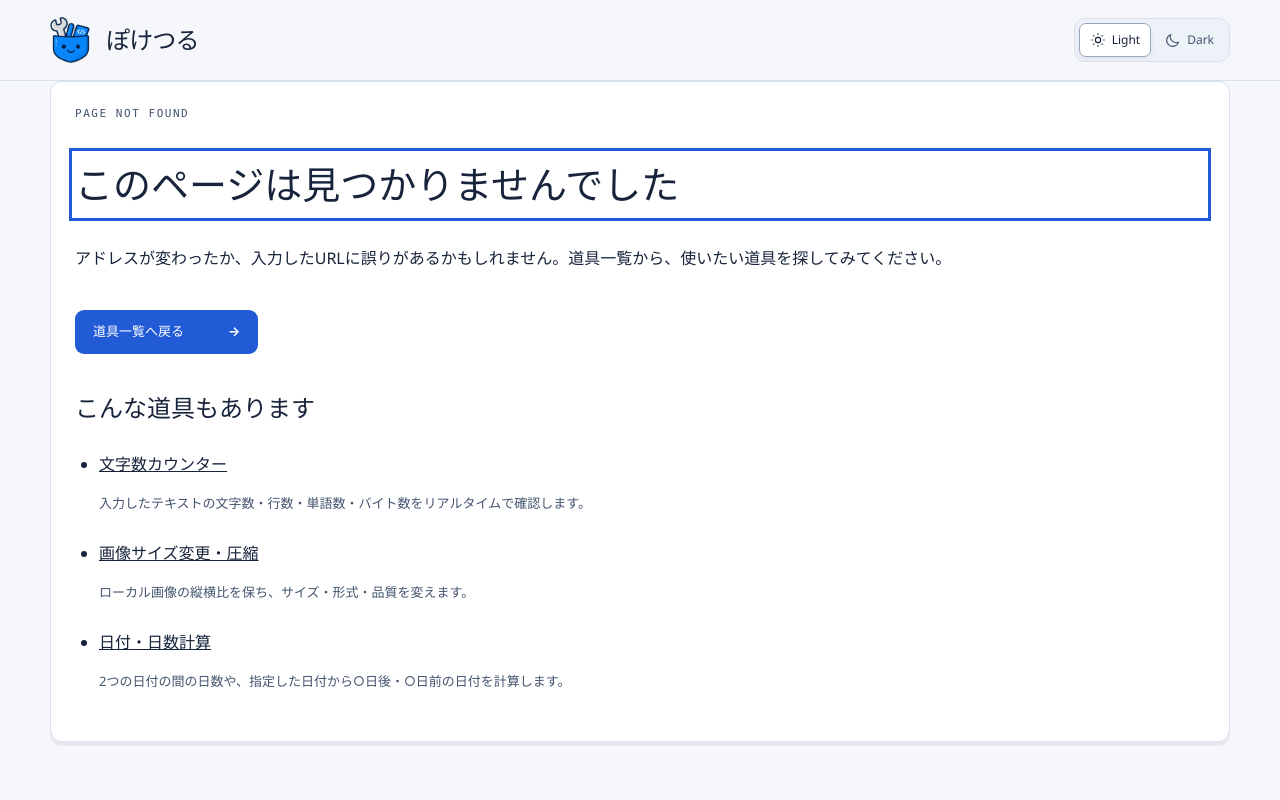
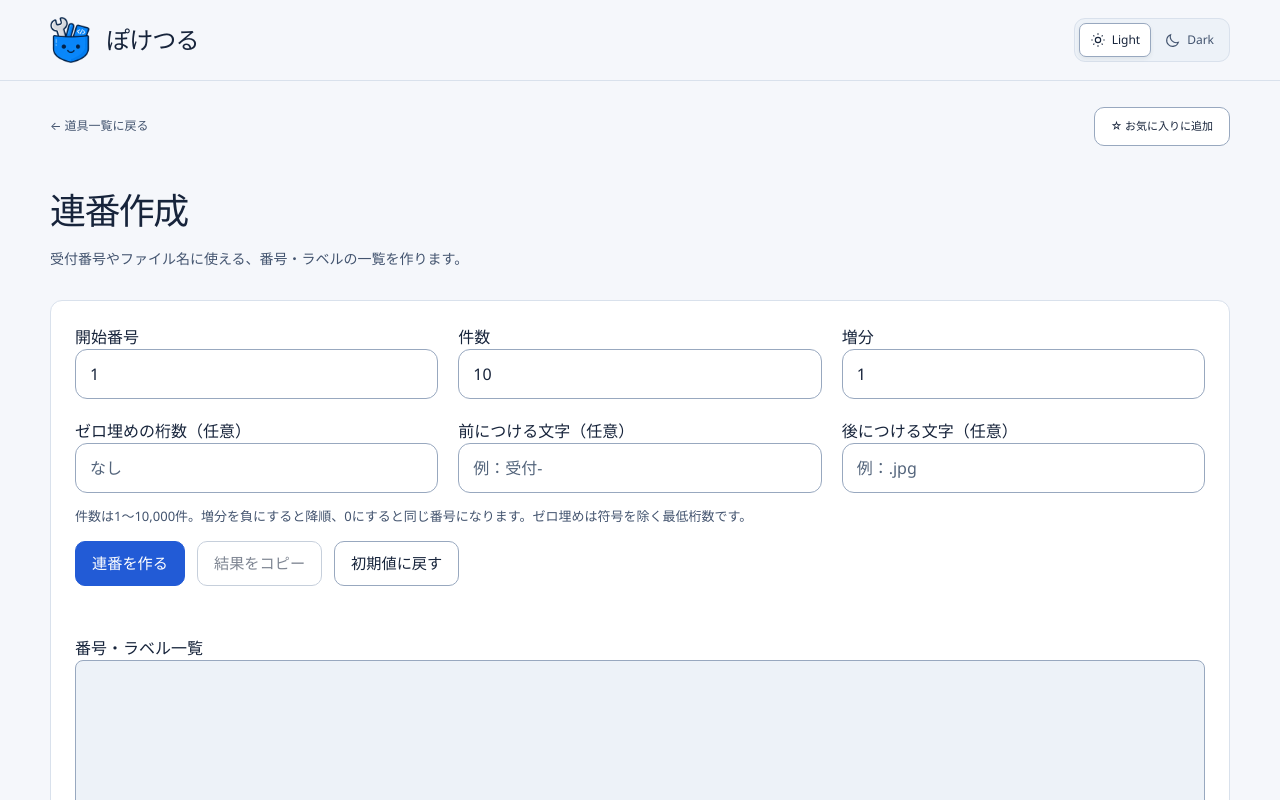
Before and after one commit to marcelows729/web-toolbox, a React (Vite) app: page /tools/sequence-generator in a window 1280 px wide. Shown: the top 800 px of the page. Built offline with nearby package versions, Linux system fonts and the light colour scheme.

Commit message:
受付番号やファイル名の連番作成を追加

```diff
--- a/src/App.tsx
+++ b/src/App.tsx
@@ -40,6 +40,7 @@ const TextFormatter = lazy(() => import('./tools/text-formatter/TextFormatter'))
 const DurationCalculator = lazy(() => import('./tools/duration-calculator/DurationCalculator'))
 const ImageCrop = lazy(() => import('./tools/image-crop/ImageCrop'))
 const ImageRotate = lazy(() => import('./tools/image-rotate/ImageRotate'))
+const SequenceGenerator = lazy(() => import('./tools/sequence-generator/SequenceGenerator'))
 const RandomGrouping = lazy(() => import('./tools/random-grouping/RandomGrouping'))
 
 type ThemeMode = 'light' | 'dark'
@@ -137,6 +138,7 @@ function App() {
           <Route path="/tools/text-replace" element={<TextReplace />} />
           <Route path="/tools/text-formatter" element={<TextFormatter />} />
           <Route path="/tools/duration-calculator" element={<DurationCalculator />} />
+          <Route path="/tools/sequence-generator" element={<SequenceGenerator />} />
           <Route path="/tools/random-grouping" element={<RandomGrouping />} />
           <Route path="*" element={<NotFoundPage />} />
         </Route>
--- a/src/tools/registry.ts
+++ b/src/tools/registry.ts
@@ -1,6 +1,7 @@
 import type { Tool } from '../types/tool'
 
 export const tools: Tool[] = [
+  { id: 'sequence-generator', name: '連番作成', description: '開始番号・件数・増分を指定して、番号やラベルを1行ずつ作ります。', category: 'general', keywords: ['連番', '番号', '一覧', '受付番号', 'ファイル名', 'ラベル', 'ゼロ埋め', '増分', 'sequence', 'number', 'serial', 'リスト'], path: '/tools/sequence-generator', relatedTools: ['text-formatter', 'sql-in-generator'] },
   {
     id: 'image-crop',
     name: '画像の切り抜き',
--- /dev/null
+++ b/src/tools/sequence-generator/SequenceGenerator.css
@@ -0,0 +1,4 @@
+.sequence-fields { display: grid; grid-template-columns: repeat(3, minmax(0, 1fr)); gap: 20px; }
+.sequence-fields > div { min-width: 0; }
+@media (max-width: 760px) { .sequence-fields { grid-template-columns: repeat(2, minmax(0, 1fr)); } }
+@media (max-width: 480px) { .sequence-fields { grid-template-columns: 1fr; gap: 16px; } }
--- /dev/null
+++ b/src/tools/sequence-generator/SequenceGenerator.tsx
@@ -0,0 +1,41 @@
+import { useRef, useState } from 'react'
+import { Link } from 'react-router-dom'
+import { useToolResult } from '../../components/tools/useToolResult'
+import { generateSequence, initialSequence, validateSequenceField } from './sequence'
+import type { SequenceField } from './sequence'
+import './SequenceGenerator.css'
+const fields: { key: SequenceField; label: string; placeholder?: string }[] = [
+  { key: 'start', label: '開始番号' }, { key: 'count', label: '件数' }, { key: 'step', label: '増分' },
+  { key: 'width', label: 'ゼロ埋めの桁数（任意）', placeholder: 'なし' },
+  { key: 'prefix', label: '前につける文字（任意）', placeholder: '例：受付-' }, { key: 'suffix', label: '後につける文字（任意）', placeholder: '例：.jpg' },
+]
+export default function SequenceGenerator() {
+  const [values, setValues] = useState(initialSequence)
+  const [inputError, setInputError] = useState('')
+  const first = useRef<HTMLInputElement>(null)
+  const result = useToolResult()
+  const accept = (field: SequenceField, value: string) => {
+    result.reset()
+    try { validateSequenceField(field, value); setValues(current => ({ ...current, [field]: value })); setInputError(''); return true }
+    catch (cause) { setInputError((cause as Error).message + ' 直前の入力を保持しています。'); return false }
+  }
+  const error = inputError || result.error
+  return <div className="container tool-page sequence-generator"><header className="tool-header"><h1>連番作成</h1><p>受付番号やファイル名に使える、番号・ラベルの一覧を作ります。</p></header>
+    <section className="tool-panel" aria-label="連番の設定">
+      <form onSubmit={event => { event.preventDefault(); if (!inputError) void result.run(() => generateSequence(values)) }}>
+        <div className="sequence-fields">{fields.map(({ key, label, placeholder }) => <div key={key}><label className="field-label" htmlFor={'sequence-' + key}>{label}</label><input ref={key === 'start' ? first : undefined} id={'sequence-' + key} type="text" inputMode={key === 'count' || key === 'width' ? 'numeric' : 'text'} autoComplete="off" spellCheck={false} placeholder={placeholder} value={values[key]} aria-describedby={'sequence-help' + (error ? ' sequence-error' : '')} onChange={event => accept(key, event.target.value)} onPaste={event => {
+          event.preventDefault(); const el = event.currentTarget, begin = el.selectionStart ?? 0, end = el.selectionEnd ?? begin, pasted = event.clipboardData.getData('text/plain')
+          if (accept(key, values[key].slice(0, begin) + pasted + values[key].slice(end))) requestAnimationFrame(() => el.setSelectionRange(begin + pasted.length, begin + pasted.length))
+        }} /></div>)}</div>
+        <p id="sequence-help" className="text-format-help">件数は1〜10,000件。増分を負にすると降順、0にすると同じ番号になります。ゼロ埋めは符号を除く最低桁数です。</p>
+        <div className="action-row"><button id="sequence-run" type="submit" className="primary-button" disabled={result.busy || !!inputError}>連番を作る</button><button id="sequence-copy" type="button" className="secondary-button" disabled={result.output === null || result.busy} onClick={() => void result.copy()}>結果をコピー</button><button id="sequence-clear" type="button" className="secondary-button" onClick={() => { setValues(initialSequence()); setInputError(''); result.reset(); first.current?.focus() }}>初期値に戻す</button></div>
+      </form>
+      {error && <p id="sequence-error" className="error-box" role="alert">{error}</p>}
+      <p className="text-format-status" role="status" aria-live="polite">{result.feedback}</p>
+      <label className="field-label" htmlFor="sequence-output">番号・ラベル一覧</label><textarea id="sequence-output" readOnly rows={8} spellCheck={false} value={result.output ?? ''} />
+    </section>
+    <section className="tool-info"><h2>使い方</h2><p>開始1・件数3・増分1・桁数3・前の文字「受付-」なら、受付-001から受付-003を1行ずつ作ります。前の文字「写真_」と後の文字「.jpg」でファイル名の一覧にも使えます。</p><p>整数と全角数字に対応します。開始・増分・結果の番号は正負18桁以内、ゼロ埋めは0〜20桁、前後文字は各100文字で改行なし、結果は100,000文字までです。文字数はUTF-16単位で数えます。入力を変えると結果を消します。ファイルそのものの名前は変更しません。</p></section>
+    <section className="tool-info"><h2>入力データについて</h2><p>入力と結果はこの画面内だけで扱い、保存・送信・URLへの埋め込みはしません。コピーしたときだけ結果をクリップボードに書き込みます。お気に入りと最近使用にはツールIDだけを記録します。</p></section>
+    <section className="tool-info"><h2>関連ツール</h2><div className="calculation-related"><Link to="/tools/text-formatter">テキスト整形</Link><Link to="/tools/sql-in-generator">SQL IN Generator</Link></div></section>
+  </div>
+}
--- /dev/null
+++ b/src/tools/sequence-generator/sequence.ts
@@ -0,0 +1,35 @@
+export const SEQUENCE_LIMITS = { count: 10_000, output: 100_000, width: 20, affix: 100, numericInput: 32 } as const
+export const MAX_SEQUENCE_VALUE = 999_999_999_999_999_999n
+export type SequenceValues = { start: string; count: string; step: string; width: string; prefix: string; suffix: string }
+export type SequenceField = keyof SequenceValues
+export const initialSequence = (): SequenceValues => ({ start: '1', count: '10', step: '1', width: '', prefix: '', suffix: '' })
+const names: Record<SequenceField, string> = { start: '開始番号', count: '件数', step: '増分', width: 'ゼロ埋めの桁数', prefix: '前につける文字', suffix: '後につける文字' }
+export function validateSequenceField(field: SequenceField, value: string): void {
+  const limit = field === 'prefix' || field === 'suffix' ? SEQUENCE_LIMITS.affix : SEQUENCE_LIMITS.numericInput
+  if (value.length > limit) throw new Error(names[field] + 'は' + limit + '文字までです。')
+  if ((field === 'prefix' || field === 'suffix') && /[\r\n\u2028\u2029]/.test(value)) throw new Error(names[field] + 'に改行は使えません。')
+}
+function integer(field: SequenceField, raw: string): bigint {
+  validateSequenceField(field, raw)
+  const value = raw.trim().replace(/[０-９]/g, c => String.fromCharCode(c.charCodeAt(0) - 0xfee0)).replace(/[＋]/g, '+').replace(/[－−]/g, '-')
+  if (!/^[+-]?\d+$/.test(value)) throw new Error(names[field] + 'を整数で入力してください。小数・指数・カンマは使えません。')
+  return BigInt(value)
+}
+export function generateSequence(values: SequenceValues): string {
+  for (const field of Object.keys(values) as SequenceField[]) validateSequenceField(field, values[field])
+  const start = integer('start', values.start), step = integer('step', values.step), count = integer('count', values.count)
+  const width = values.width.trim() === '' ? 0n : integer('width', values.width)
+  if (count < 1n || count > BigInt(SEQUENCE_LIMITS.count)) throw new Error('件数は1〜10,000件にしてください。')
+  if (width < 0n || width > BigInt(SEQUENCE_LIMITS.width)) throw new Error('ゼロ埋めの桁数は0〜20にしてください。空欄または0でゼロ埋めしません。')
+  const end = start + step * (count - 1n)
+  if ([start, step, end].some(n => n < -MAX_SEQUENCE_VALUE || n > MAX_SEQUENCE_VALUE)) throw new Error('開始番号・増分・生成する番号は、正負それぞれ18桁以内にしてください。')
+  const size = Number(count), digits = Number(width)
+  const format = (n: bigint) => (n < 0n ? '-' : '') + (n < 0n ? -n : n).toString().padStart(digits, '0')
+  // Bound the exact result before allocating its lines; all arithmetic remains integer-exact.
+  let length = size - 1
+  for (let i = 0; i < size; i++) {
+    length += values.prefix.length + format(start + step * BigInt(i)).length + values.suffix.length
+    if (length > SEQUENCE_LIMITS.output) throw new Error('結果が100,000文字を超えます。件数・桁数・前後文字を減らしてください。')
+  }
+  return Array.from({ length: size }, (_, i) => values.prefix + format(start + step * BigInt(i)) + values.suffix).join('\n')
+}
```
Also changed, not shown: 3 other files (tests, documents, lock files or other folders).
